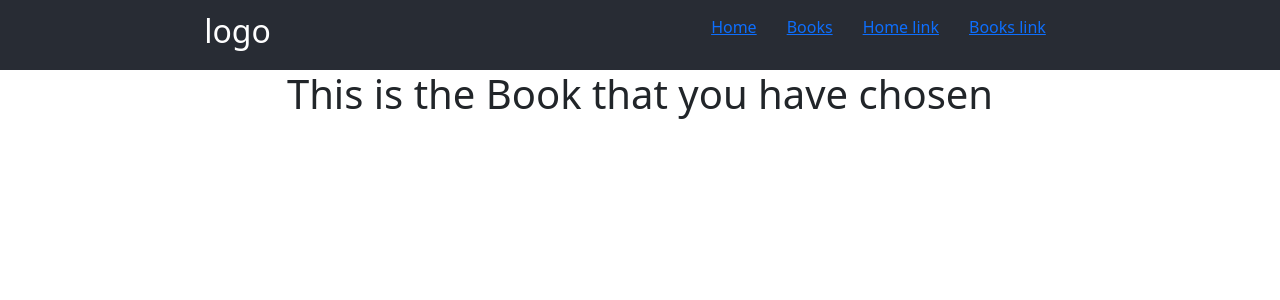
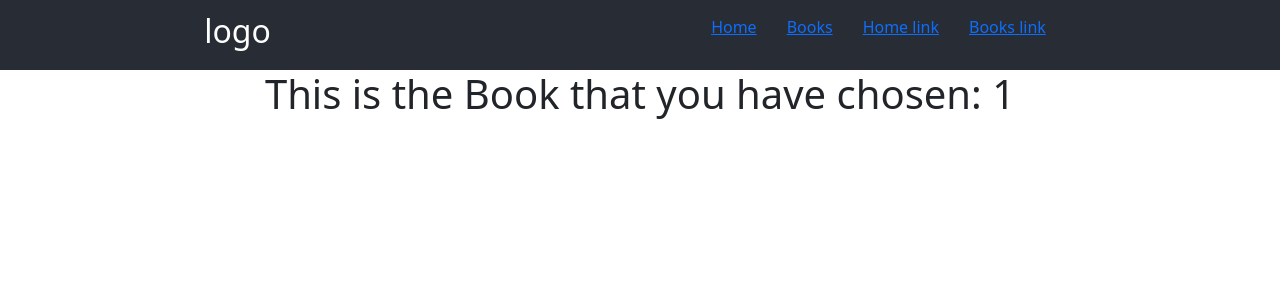
Before and after one commit to andreaangelova/react-app, a React (Create React App) app: page /book/1 in a window 1280 px wide. Shown: the top 300 px of the page. Built offline with nearby package versions, Linux system fonts and the light colour scheme; no server answers.

Commit message:
useParams hook

```diff
--- a/src/App.js
+++ b/src/App.js
@@ -34,8 +34,9 @@ function App() {
       <Router>
         <Nav />
         <Switch>
+          <Route exact path="/book/:id" component={Book}></Route>
           <Route strict path="/home" component={Home}></Route>
-          <Route path="/book/" component={Book}></Route>
+          <Route exact path="/book/" component={Book}></Route>
           <Route exact path={["/books", "/knigi"]}>
             {books ? (
               <Books />
--- a/src/pages/Book.js
+++ b/src/pages/Book.js
@@ -1,5 +1,9 @@
+import { useParams } from "react-router-dom";
+
 const Book = () => {
-  return <h1>This is the Book that you have chosen</h1>;
+  const { id } = useParams();
+  console.log(id);
+  return <h1>This is the Book that you have chosen: {id}</h1>;
 };
 
 export default Book;
--- a/src/pages/Books.js
+++ b/src/pages/Books.js
@@ -36,7 +36,7 @@ const Books = () => {
       <h1>This is Books page</h1>
       {getFilteredBooks().map((book) => (
         <p key={book.id}>
-          <Link to={`/book/${book.id}`}>{book.name}</Link>
+          <Link to={`/book/${book.name}`}>{book.name}</Link>
         </p>
       ))}
       <button onClick={() => history.go(1)}>Got forword</button>
```
